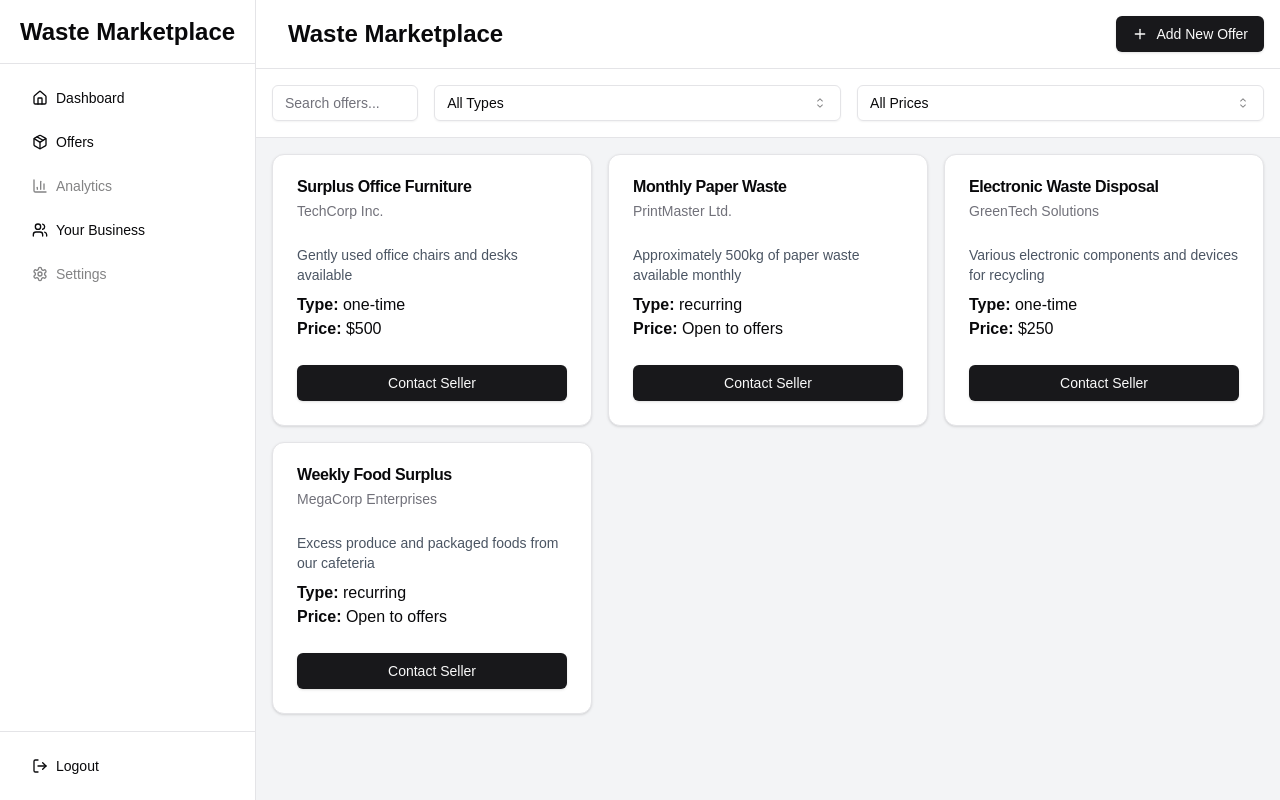
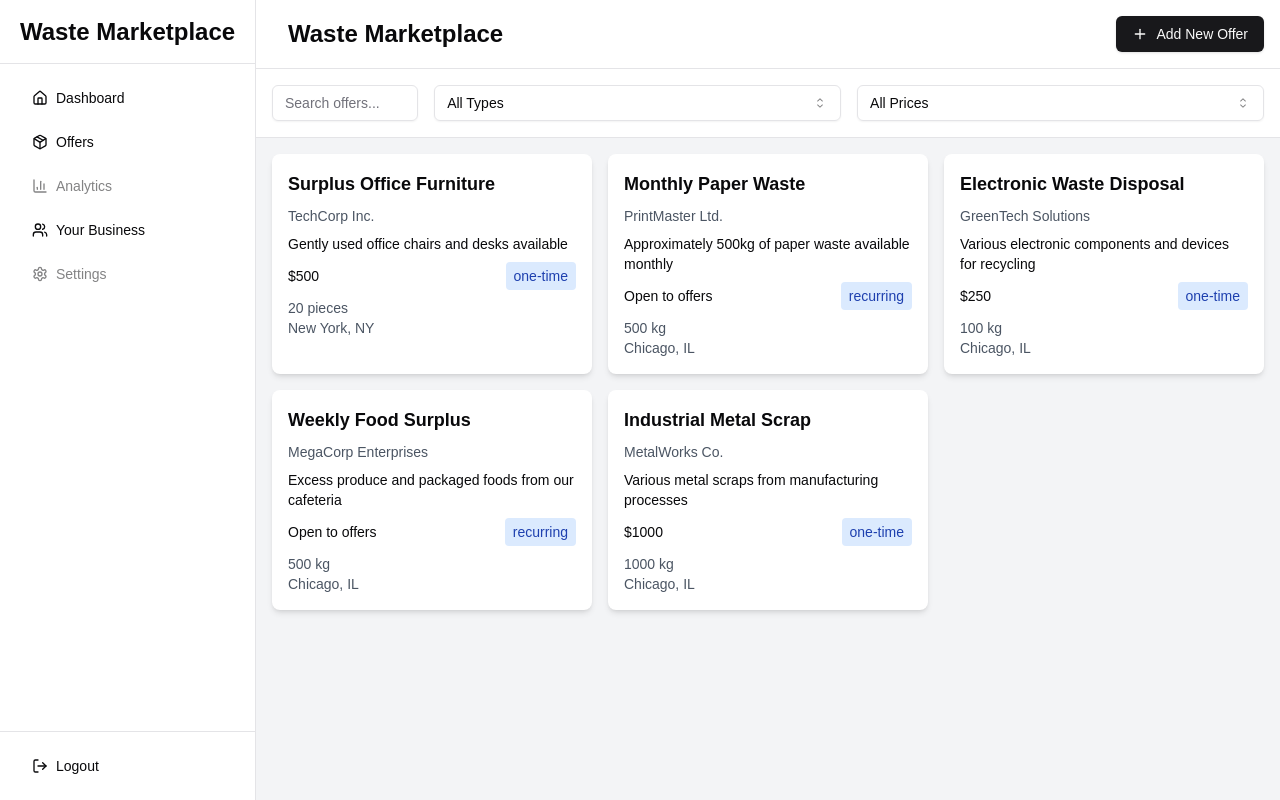
Before and after one commit to Antoinesrvt/ideation, a Next.js app: page / in a window 1280 px wide. Built offline with nearby package versions, Linux system fonts and the light colour scheme.

Commit message:
new offers dashboard

```diff
--- /dev/null
+++ b/src/app/components/OfferModal.tsx
@@ -0,0 +1,117 @@
+import { Offer } from "../types";
+import { useRef, useEffect } from "react";
+
+interface OfferModalProps {
+  offer: Offer;
+  onClose: () => void;
+}
+
+export default function OfferModal({ offer, onClose }: OfferModalProps) {
+  // const [isContactFormOpen, setIsContactFormOpen] = useState(false);
+  const modalRef = useRef<HTMLDivElement>(null);
+
+  useEffect(() => {
+    function handleClickOutside(event: MouseEvent) {
+      if (modalRef.current && !modalRef.current.contains(event.target as Node)) {
+        onClose();
+      }
+    }
+
+    document.addEventListener("mousedown", handleClickOutside);
+    return () => {
+      document.removeEventListener("mousedown", handleClickOutside);
+    };
+  }, [onClose]);
+
+  const handleContactClick = () => {
+    // setIsContactFormOpen(true);
+    // Here you would typically open a contact form or initiate an email
+    console.log("Contact button clicked");
+  };
+
+  return (
+    <div className="fixed inset-0 bg-black bg-opacity-50 flex items-center justify-center p-4">
+      <div ref={modalRef} className="bg-white rounded-lg shadow-xl max-w-2xl w-full max-h-[90vh] overflow-y-auto">
+        <div className="p-6">
+          <h2 className="text-2xl font-bold mb-4">{offer.title}</h2>
+          <div className="grid grid-cols-2 gap-4">
+            <div>
+              <p className="text-gray-600">Company</p>
+              <p className="font-medium">{offer.company}</p>
+            </div>
+            <div>
+              <p className="text-gray-600">Type</p>
+              <p className="font-medium capitalize">{offer.type}</p>
+            </div>
+            <div>
+              <p className="text-gray-600">Price</p>
+              <p className="font-medium">
+                {typeof offer.price === "number"
+                  ? `$${offer.price}`
+                  : "Open to offers"}
+              </p>
+            </div>
+            <div>
+              <p className="text-gray-600">Quantity</p>
+              <p className="font-medium">
+                {offer.quantity} {offer.unit}
+              </p>
+            </div>
+            <div>
+              <p className="text-gray-600">Location</p>
+              <p className="font-medium">{offer.location}</p>
+            </div>
+            <div>
+              <p className="text-gray-600">Available</p>
+              <p className="font-medium">
+                {offer.availableFrom} to {offer.availableUntil}
+              </p>
+            </div>
+          </div>
+          <div className="mt-4">
+            <p className="text-gray-600">Description</p>
+            <p className="mt-1">{offer.description}</p>
+          </div>
+          <div className="mt-4">
+            <p className="text-gray-600">Certifications</p>
+            <div className="flex flex-wrap gap-2 mt-1">
+              {offer.certifications.map((cert, index) => (
+                <span
+                  key={index}
+                  className="bg-green-100 text-green-800 px-2 py-1 rounded text-sm"
+                >
+                  {cert}
+                </span>
+              ))}
+            </div>
+          </div>
+          <div className="mt-6 bg-gray-100 p-4 rounded">
+            <h3 className="font-semibold mb-2">Contact Information</h3>
+            <p>{offer.contactPerson}</p>
+            <p>{offer.contactEmail}</p>
+            <button
+              onClick={handleContactClick}
+              className="mt-2 bg-green-500 text-white px-4 py-2 rounded hover:bg-green-600 transition-colors"
+            >
+              Contact Business
+            </button>
+          </div>
+        </div>
+        <div className="bg-gray-100 px-6 py-4 flex justify-between">
+          <button
+            onClick={onClose}
+            className="bg-gray-300 text-gray-800 px-4 py-2 rounded hover:bg-gray-400 transition-colors"
+          >
+            Close
+          </button>
+          <button
+            onClick={handleContactClick}
+            className="bg-blue-500 text-white px-4 py-2 rounded hover:bg-blue-600 transition-colors"
+          >
+            Contact Business
+          </button>
+        </div>
+      </div>
+    </div>
+  );
+}
--- /dev/null
+++ b/src/app/components/dashOfferCard.tsx
@@ -0,0 +1,35 @@
+import { Offer } from "../types";
+
+interface OfferCardProps {
+  offer: Offer;
+  onClick: () => void;
+}
+
+export default function OfferCard({ offer, onClick }: OfferCardProps) {
+  return (
+    <div
+      className="bg-white rounded-lg shadow-md p-4 cursor-pointer hover:shadow-lg transition-shadow"
+      onClick={onClick}
+    >
+      <h3 className="text-lg font-semibold mb-2">{offer.title}</h3>
+      <p className="text-sm text-gray-600 mb-2">{offer.company}</p>
+      <p className="text-sm mb-2">{offer.description}</p>
+      <div className="flex justify-between items-center text-sm">
+        <span className="font-medium">
+          {typeof offer.price === "number"
+            ? `$${offer.price}`
+            : "Open to offers"}
+        </span>
+        <span className="bg-blue-100 text-blue-800 px-2 py-1 rounded">
+          {offer.type}
+        </span>
+      </div>
+      <div className="mt-2 text-sm text-gray-600">
+        <p>
+          {offer.quantity} {offer.unit}
+        </p>
+        <p>{offer.location}</p>
+      </div>
+    </div>
+  );
+}
--- a/src/app/components/dashboard.tsx
+++ b/src/app/components/dashboard.tsx
@@ -3,7 +3,8 @@
 import { useState } from "react";
 import { Input } from "@/components/ui/input";
 import { Select, SelectContent, SelectItem, SelectTrigger, SelectValue } from "@/components/ui/select";
-import OfferCard from "./OfferCard";
+import OfferCard from "./dashOfferCard";
+import OfferModal from "./OfferModal";
 import { Offer } from '../types';
 
 const Offers: Offer[] = [
@@ -14,6 +15,14 @@ const Offers: Offer[] = [
     type: "one-time",
     price: 500,
     company: "TechCorp Inc.",
+    quantity: 20,
+    unit: "pieces",
+    location: "New York, NY",
+    availableFrom: "2023-06-01",
+    availableUntil: "2023-07-31",
+    certifications: ["ISO 14001"],
+    contactPerson: "John Doe",
+    contactEmail: "john.doe@techcorp.com"
   },
   {
     id: 2,
@@ -22,6 +31,14 @@ const Offers: Offer[] = [
     type: "recurring",
     price: "open",
     company: "PrintMaster Ltd.",
+    quantity: 500,
+    unit: "kg",
+    location: "Chicago, IL",
+    availableFrom: "2023-06-01",
+    availableUntil: "2024-05-31",
+    certifications: ["FSC Recycled"],
+    contactPerson: "Jane Smith",
+    contactEmail: "jane.smith@printmaster.com"
   },
   {
     id: 3,
@@ -30,6 +47,14 @@ const Offers: Offer[] = [
     type: "one-time",
     price: 250,
     company: "GreenTech Solutions",
+    quantity: 100,
+    unit: "kg",
+    location: "Chicago, IL",
+    availableFrom: "2023-06-01",
+    availableUntil: "2023-07-31",
+    certifications: ["ISO 14001"],
+    contactPerson: "John Doe",
+    contactEmail: "john.doe@greentech.com"
   },
   {
     id: 4,
@@ -38,13 +63,38 @@ const Offers: Offer[] = [
     type: "recurring",
     price: "open",
     company: "MegaCorp Enterprises",
+    quantity: 500,
+    unit: "kg",
+    location: "Chicago, IL",
+    availableFrom: "2023-06-01",
+    availableUntil: "2024-05-31",
+    certifications: ["FSC Recycled"],
+    contactPerson: "Jane Smith",
+    contactEmail: "jane.smith@megacorp.com"
   },
+  {
+    id: 5,
+    title: "Industrial Metal Scrap",
+    description: "Various metal scraps from manufacturing processes",
+    type: "one-time",
+    price: 1000,
+    company: "MetalWorks Co.",
+    quantity: 1000,
+    unit: "kg",
+    location: "Chicago, IL",
+    availableFrom: "2023-06-01",
+    availableUntil: "2023-07-31",
+    certifications: ["ISO 14001"],
+    contactPerson: "John Doe",
+    contactEmail: "john.doe@metalworks.com"
+  }
 ];
 
 export default function Dashboard() {
   const [searchTerm, setSearchTerm] = useState("");
   const [typeFilter, setTypeFilter] = useState<"all" | "one-time" | "recurring">("all");
   const [priceFilter, setPriceFilter] = useState<"all" | "fixed" | "open">("all");
+  const [selectedOffer, setSelectedOffer] = useState<Offer | null>(null);
 
   const filteredOffers = Offers.filter((offer) => {
     const matchesSearch =
@@ -103,10 +153,22 @@ export default function Dashboard() {
       <div className="flex-1 overflow-auto p-4">
         <div className="grid gap-4 md:grid-cols-2 lg:grid-cols-3">
           {filteredOffers.map((offer) => (
-            <OfferCard key={offer.id} offer={offer} />
+            <OfferCard
+              key={offer.id}
+              offer={offer}
+              onClick={() => setSelectedOffer(offer)}
+            />
           ))}
         </div>
       </div>
+
+      {/* Offer Modal */}
+      {selectedOffer && (
+        <OfferModal
+          offer={selectedOffer}
+          onClose={() => setSelectedOffer(null)}
+        />
+      )}
     </>
   );
 }
```
Also changed, not shown: src/app/types.ts (+8 -0 lines).
